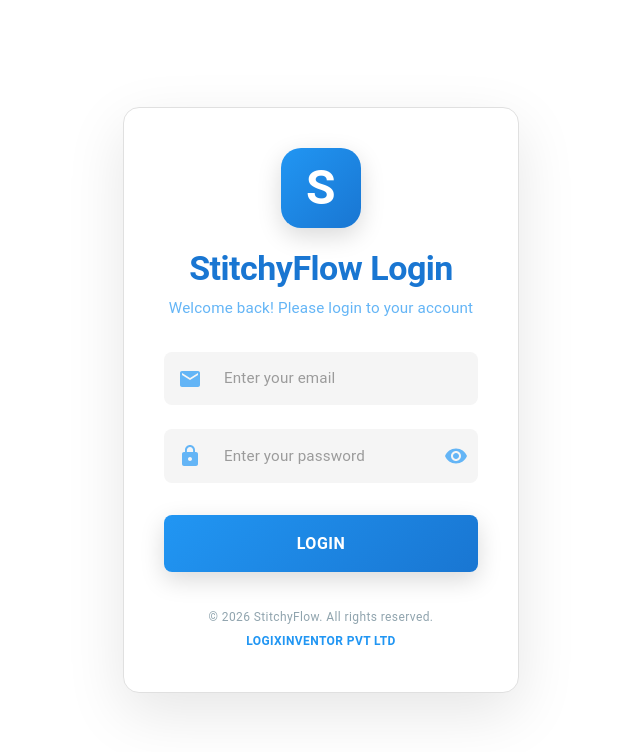
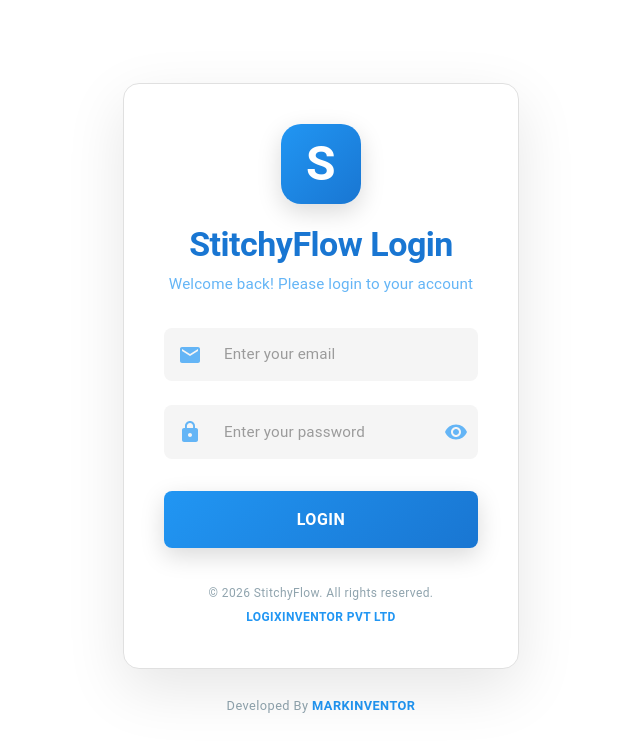
Before and after one commit to mohammadkalim/stitchyflow, a React (Create React App) app in the folder StitchyFlow/admin/: page /login in a window 1280 px wide. Shown: the top 752 px of the page, without its empty margins (319-959 px from the left). Built offline with nearby package versions, Linux system fonts and the light colour scheme.

Commit message:
Added 'Developed By MARKINVENTOR' link below login popup that opens https://markinventor.com/

```diff
--- a/StitchyFlow/admin/src/pages/Login.js
+++ b/StitchyFlow/admin/src/pages/Login.js
@@ -239,6 +239,27 @@
             </Typography>
           </Box>
         </Paper>
+
+        <Box sx={{ mt: 3, textAlign: 'center' }}>
+          <Typography variant="caption" sx={{ color: '#90A4AE', fontSize: '0.8rem' }}>
+            Developed By{' '}
+            <a
+              href="https://markinventor.com/"
+              target="_blank"
+              rel="noopener noreferrer"
+              style={{
+                color: '#2196F3',
+                textDecoration: 'none',
+                fontWeight: 600,
+                transition: 'color 0.3s ease'
+              }}
+              onMouseEnter={(e) => e.target.style.color = '#1976d2'}
+              onMouseLeave={(e) => e.target.style.color = '#2196F3'}
+            >
+              MARKINVENTOR
+            </a>
+          </Typography>
+        </Box>
       </Container>
     </Box>
   );
```
